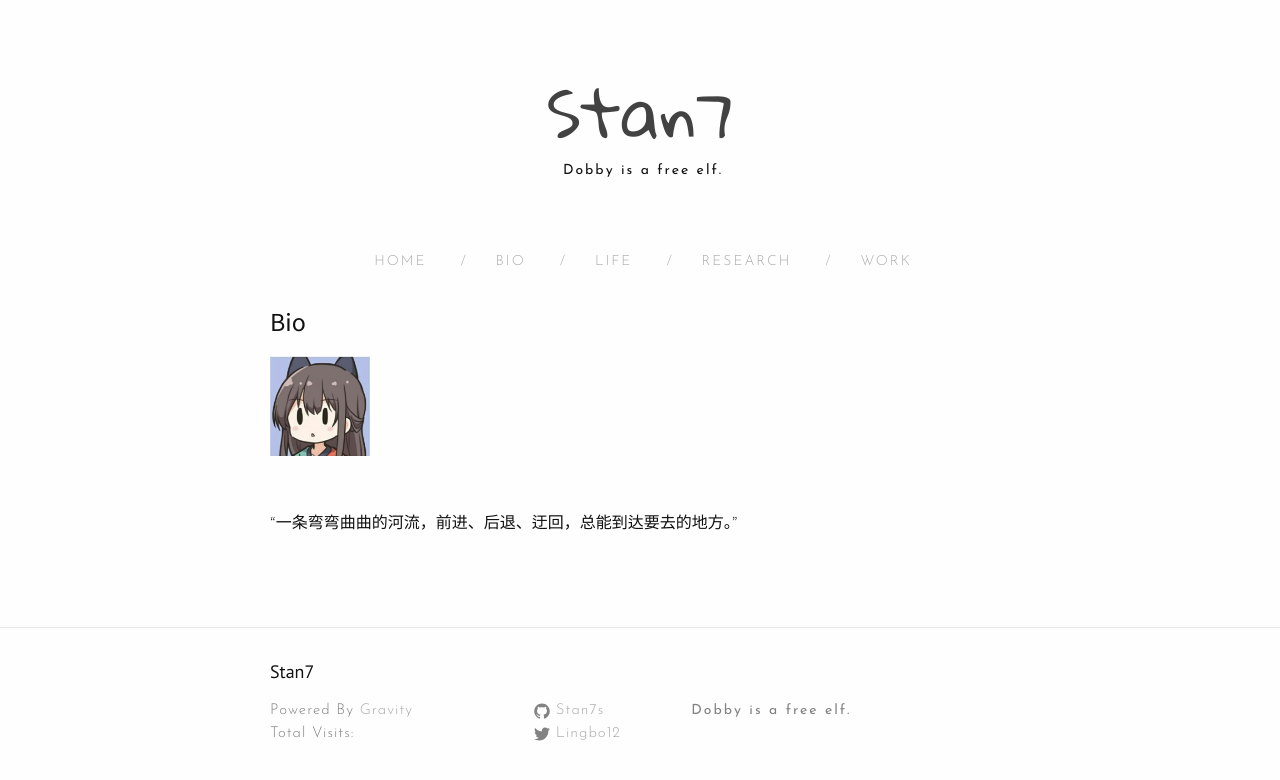
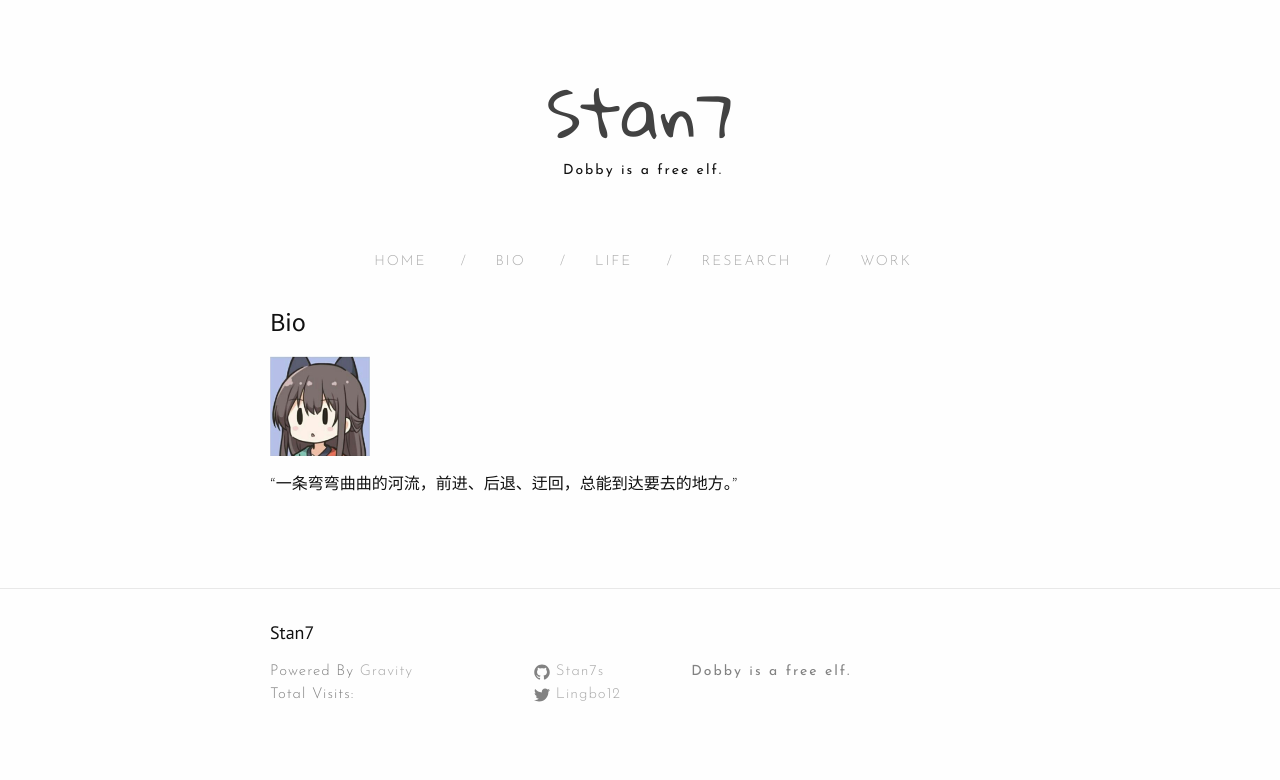
Before and after one commit to Stan7s/stan7s.github.io, a Jekyll site: the page built from bio.md, in a window 1280 px wide. Shown: the top 780 px of the page. Built offline with Jekyll 4.4.1, drawn with Linux system fonts in a browser that asks for light colours; nearby versions of some CDN libraries; comment, search, counter and statistics services are not loaded.

Commit message:
Update bio.md

```diff
--- a/bio.md
+++ b/bio.md
@@ -6,8 +6,6 @@ permalink: /bio/
 
 <h3>Bio</h3>
 
-<img src="{{site.url}}/pic/icon.png" width = "100" height = "100" alt="icon"/>
+<img src="{{site.url}}/pic/icon.png" width="100" height="100" alt="icon"/>
 
-<br>
-
-“一条弯弯曲曲的河流，前进、后退、迂回，总能到达要去的地方。”
+<p>“一条弯弯曲曲的河流，前进、后退、迂回，总能到达要去的地方。”</p>
```
